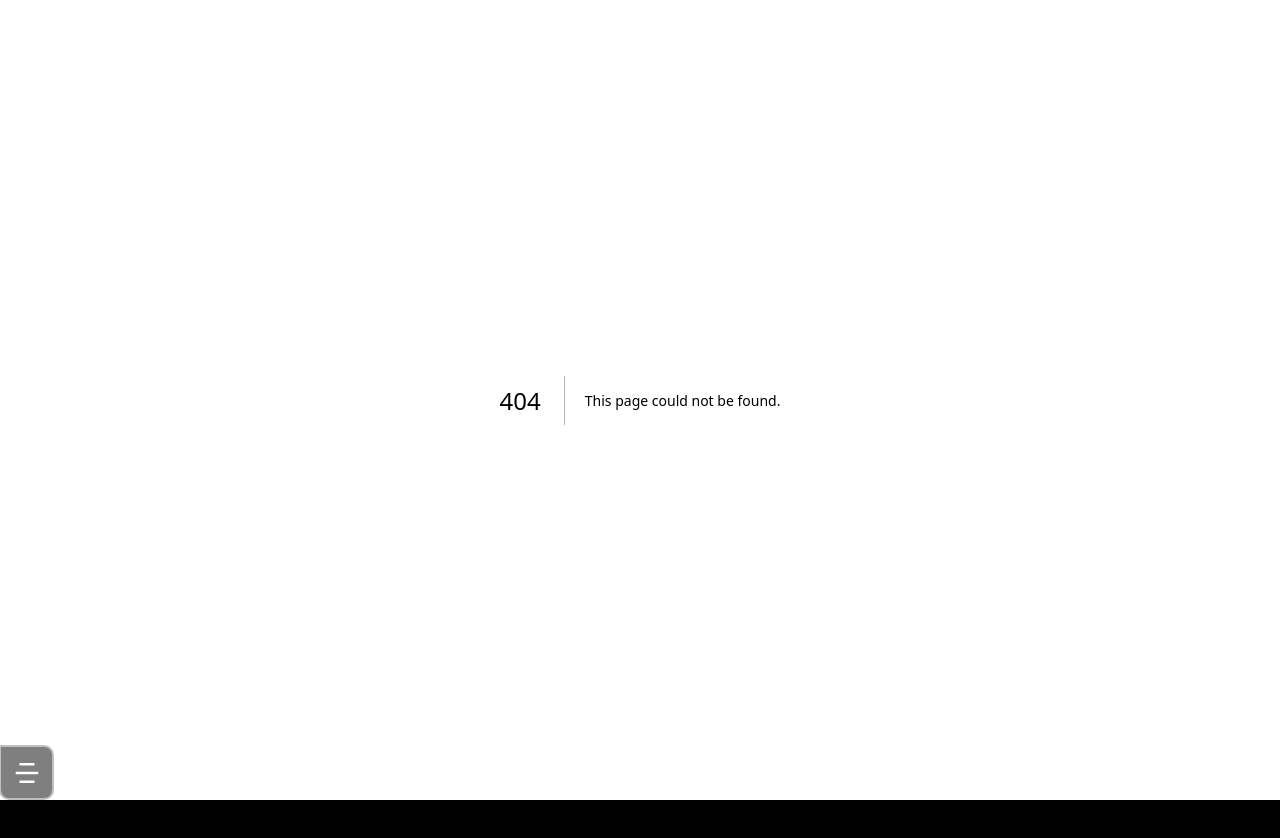
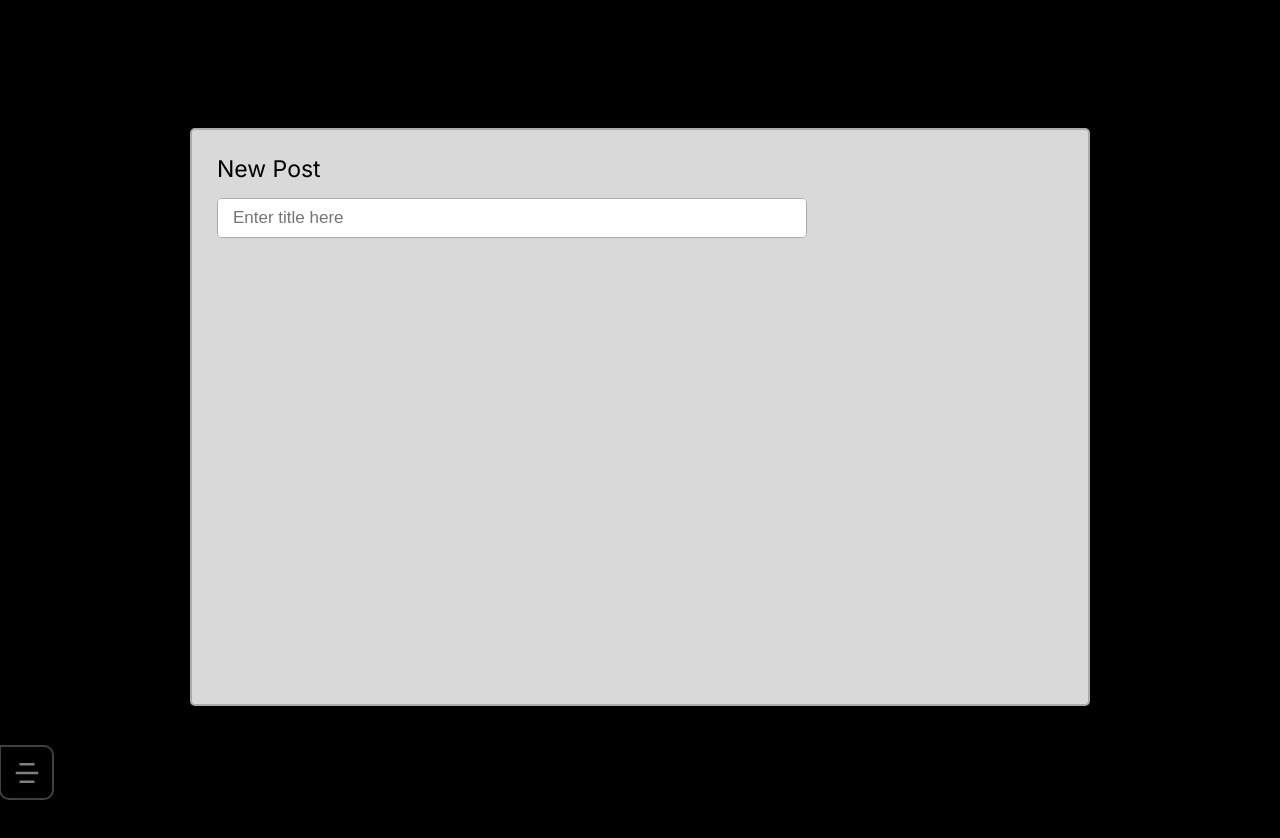
Before and after one commit to FalejevV/React-tricky, a Next.js app: page /page-editor in a window 1280 px wide. Before the commit this address had no page. Shown: the top 838 px of the page. Before the commit the page ends 800 px from the top, so only its background shows below. Built offline with nearby package versions, Linux system fonts and the light colour scheme.

Commit message:
working on new Page editor component

```diff
--- /dev/null
+++ b/src/components/PageEditor/PageEditorInputField/PageEditorInputField.styled.tsx
@@ -0,0 +1,26 @@
+import styled from "styled-components";
+
+export const PEInputFieldContainer = styled.div`
+    width:100%;
+    height:40px;
+
+    background: #FFFFFF;
+    border: 1px solid #ABABAB;
+    border-radius: 5px;
+    position: relative;
+    overflow: hidden;
+`
+
+export const PEInputFieldInput = styled.input`
+    position: absolute;
+    width:100%;
+    height:100%;
+    background-color:white;
+    padding:0px 15px;
+    border:0px;
+    color:black;
+    font-size:17px;
+    &:focus{
+        outline: none;
+    }
+`
--- /dev/null
+++ b/src/components/PageEditor/PageEditorInputField/PageEditorInputField.tsx
@@ -0,0 +1,17 @@
+import { PEInputFieldContainer, PEInputFieldInput } from "./PageEditorInputField.styled";
+
+
+
+function PageEditorInputField(props:{
+    title:string,
+    setTitle:Function,
+    placeholder:string,
+}){
+    return(
+        <PEInputFieldContainer>
+            <PEInputFieldInput type="text" placeholder={props.placeholder} />
+        </PEInputFieldContainer>
+    )
+}
+
+export default PageEditorInputField;
--- a/src/layout/Menu/Menu.tsx
+++ b/src/layout/Menu/Menu.tsx
@@ -22,6 +22,7 @@ function Menu(props:{
                 <MenuElement onClick={() => props.setToggleMenu(false)} href="cards-swipe" icon={"/cards-swipe.jpg"}/>
                 <MenuElement onClick={() => props.setToggleMenu(false)} href="airbnb" icon={"/airbnbPreview.jpg"}/>
                 <MenuElement onClick={() => props.setToggleMenu(false)} href="lights" icon={"/LightsPreview.webp"}/>
+                <MenuElement onClick={() => props.setToggleMenu(false)} href="page-editor" icon={"/question-mark.svg"}/>
             </MenuList>
         </MenuContainer>
     )
--- /dev/null
+++ b/src/layout/PageEditorMainContent/PageEditorMainContent.styled.tsx
@@ -0,0 +1,10 @@
+import styled from "styled-components";
+
+export const PEMainContainer = styled.main`
+    width:100%;
+    max-width: 590px;
+    height:100%;
+    display: flex;
+    flex-direction:column;
+    gap:15px;
+`
--- /dev/null
+++ b/src/layout/PageEditorMainContent/PageEditorMainContent.tsx
@@ -0,0 +1,20 @@
+import { PageEditorTitle } from "@/styles/page-editor.styled";
+import { PEMainContainer } from "./PageEditorMainContent.styled";
+import PageEditorInputField from "@/components/PageEditor/PageEditorInputField/PageEditorInputField";
+import { useState } from "react";
+
+
+
+function PageEditorMainContent(){
+
+    const [title,setTitle] = useState("");
+    return(
+        <PEMainContainer>
+            <PageEditorTitle>New Post</PageEditorTitle>
+            <PageEditorInputField title={title} setTitle={setTitle} placeholder={"Enter title here"} />
+        </PEMainContainer>
+    )
+}
+
+
+export default PageEditorMainContent;
--- a/src/pages/_app.tsx
+++ b/src/pages/_app.tsx
@@ -21,6 +21,8 @@ export default function App({ Component, pageProps }: AppProps) {
         <link rel="preconnect" href="https://fonts.googleapis.com" />
         <link rel="preconnect" href="https://fonts.gstatic.com"/>
         <link href="https://fonts.googleapis.com/css2?family=DM+Sans:ital,wght@0,400;0,500;0,700;1,400;1,500;1,700&display=swap" rel="stylesheet"/>
+        <link href="https://fonts.googleapis.com/css2?family=Inter:wght@300;400;500;600;700&display=swap" rel="stylesheet"/>
+
       </Head>
       <PageMain>
           <Menu setToggleMenu={setToggleMenu} toggleMenu={toggleMenu}/>
--- /dev/null
+++ b/src/pages/page-editor.tsx
@@ -0,0 +1,17 @@
+import PageEditorInputField from "@/components/PageEditor/PageEditorInputField/PageEditorInputField";
+import PageEditorMainContent from "@/layout/PageEditorMainContent/PageEditorMainContent";
+import { PageEditorContainer, PageEditorTitle } from "@/styles/page-editor.styled";
+import { useState } from "react";
+
+
+
+function PageEditor(){
+
+    return(
+        <PageEditorContainer>
+            <PageEditorMainContent />
+        </PageEditorContainer>
+    )
+}
+
+export default PageEditor;
--- /dev/null
+++ b/src/styles/page-editor.styled.tsx
@@ -0,0 +1,30 @@
+import styled from "styled-components";
+
+
+export const PageEditorContainer = styled.div`
+    font-family: 'Inter';
+    width:100%;
+    max-width: 900px;
+    height: 578px;
+    overflow-y:scroll;
+    overflow-x: hidden;
+    margin:0 auto;
+    background-color:#D9D9D9;
+    border-radius:5px;
+    border:2px solid #ABABAB;
+    gap:15px;
+    margin-top:10%;
+    display:flex;
+    flex-direction: column;
+    padding:25px;
+`
+
+export const PageEditorTitle = styled.h1`
+    font-style: normal;
+    font-weight: 400;
+    font-size: 23px;
+    line-height: 28px;
+    color: #000000;
+
+
+`
```
